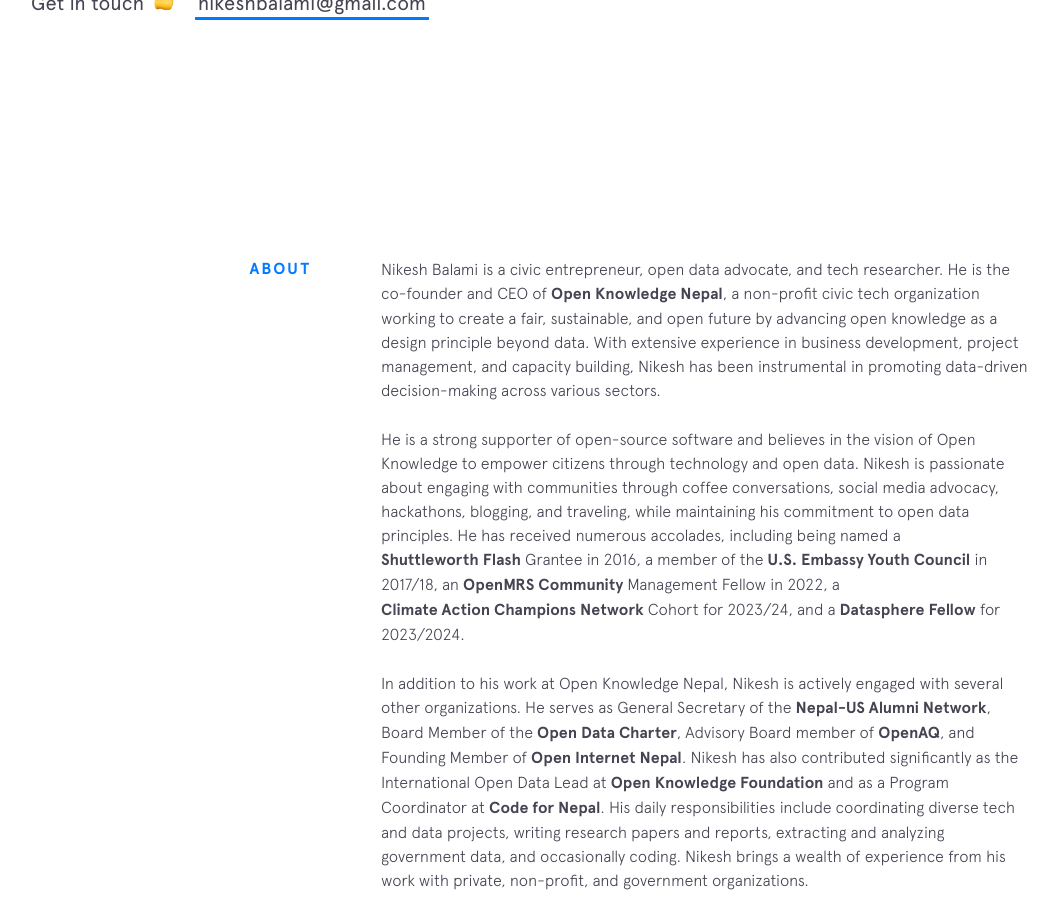
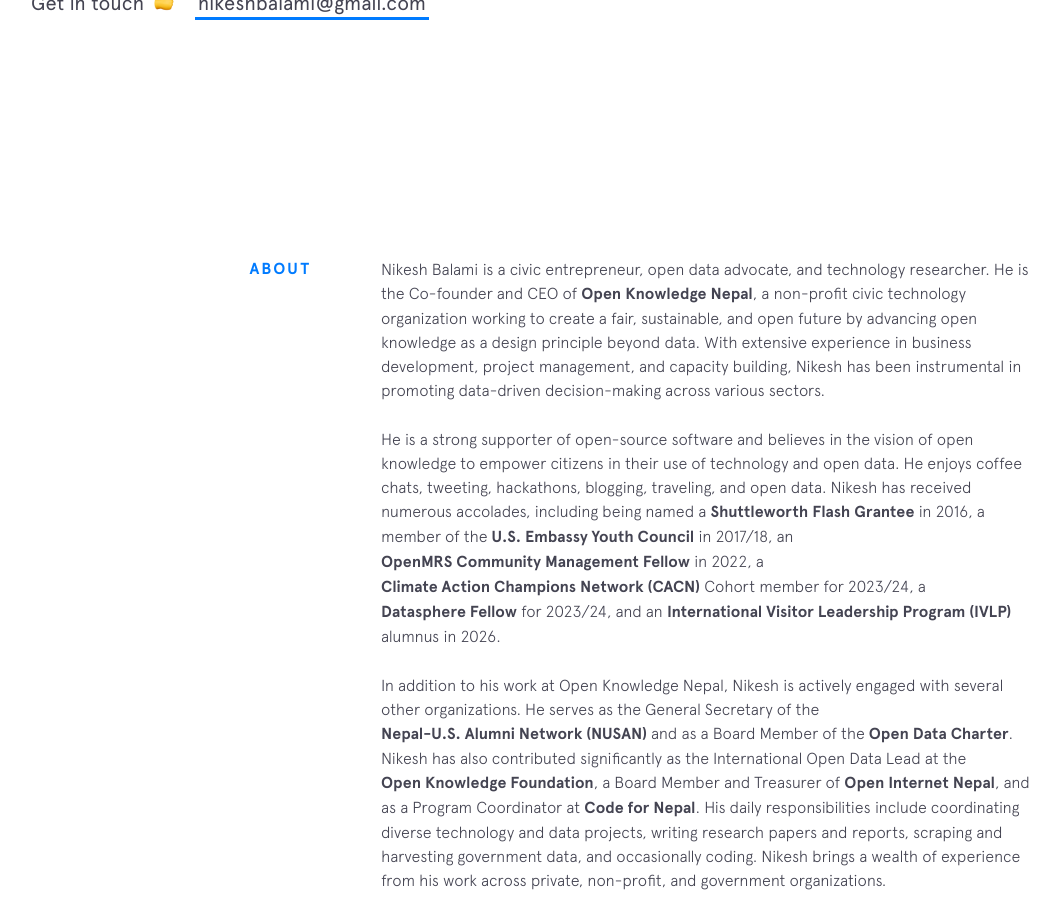
Before and after one commit to nikeshbalami/nikeshbalami.github.io, a Jekyll site: the page built from index.html, in a window 1280 px wide and 900 px high, scrolled down 703 px. Shown: the whole window, without its empty margins (69-1129 px from the left). Built offline with Jekyll 4.4.1, drawn with Linux system fonts in a browser that asks for light colours; nearby versions of some CDN libraries.

Commit message:
modernise site: Inter font, indigo/slate color palette

```diff
--- a/_includes/background.html
+++ b/_includes/background.html
@@ -2,13 +2,13 @@
   <div class="section__title">About</div>
   <div class="section__content">
     <p>
-      Nikesh Balami is a civic entrepreneur, open data advocate, and tech researcher. He is the co-founder and CEO of <a class="underline-link" href="http://oknp.org" target="_blank">Open Knowledge Nepal</a>, a non-profit civic tech organization working to create a fair, sustainable, and open future by advancing open knowledge as a design principle beyond data. With extensive experience in business development, project management, and capacity building, Nikesh has been instrumental in promoting data-driven decision-making across various sectors.
+      Nikesh Balami is a civic entrepreneur, open data advocate, and technology researcher. He is the Co-founder and CEO of <a class="underline-link" href="http://oknp.org" target="_blank">Open Knowledge Nepal</a>, a non-profit civic technology organization working to create a fair, sustainable, and open future by advancing open knowledge as a design principle beyond data. With extensive experience in business development, project management, and capacity building, Nikesh has been instrumental in promoting data-driven decision-making across various sectors.
     </p>
     <p>
-      He is a strong supporter of open-source software and believes in the vision of Open Knowledge to empower citizens through technology and open data. Nikesh is passionate about engaging with communities through coffee conversations, social media advocacy, hackathons, blogging, and traveling, while maintaining his commitment to open data principles. He has received numerous accolades, including being named a <a class="underline-link" href="https://www.shuttleworthfoundation.org/" target="_blank">Shuttleworth Flash</a> Grantee in 2016, a member of the <a class="underline-link" href="https://www.usycn.org/" target="_blank">U.S. Embassy Youth Council</a> in 2017/18, an <a class="underline-link" href="https://openmrs.org/" target="_blank">OpenMRS Community</a> Management Fellow in 2022, a <a class="underline-link" href="https://www.orfonline.org/forums/climate-action-champions-network" target="_blank">Climate Action Champions Network</a> Cohort for 2023/24, and a <a class="underline-link" href="https://www.thedatasphere.org/" target="_blank">Datasphere Fellow</a> for 2023/2024.
+      He is a strong supporter of open-source software and believes in the vision of open knowledge to empower citizens in their use of technology and open data. He enjoys coffee chats, tweeting, hackathons, blogging, traveling, and open data. Nikesh has received numerous accolades, including being named a <a class="underline-link" href="https://www.shuttleworthfoundation.org/" target="_blank">Shuttleworth Flash Grantee</a> in 2016, a member of the <a class="underline-link" href="https://www.usycn.org/" target="_blank">U.S. Embassy Youth Council</a> in 2017/18, an <a class="underline-link" href="https://openmrs.org/" target="_blank">OpenMRS Community Management Fellow</a> in 2022, a <a class="underline-link" href="https://www.orfonline.org/forums/climate-action-champions-network" target="_blank">Climate Action Champions Network (CACN)</a> Cohort member for 2023/24, a <a class="underline-link" href="https://www.thedatasphere.org/" target="_blank">Datasphere Fellow</a> for 2023/24, and an <a class="underline-link" href="https://exchanges.state.gov/non-us/program/international-visitor-leadership-program-ivlp" target="_blank">International Visitor Leadership Program (IVLP)</a> alumnus in 2026.
     </p>
     <p>
-      In addition to his work at Open Knowledge Nepal, Nikesh is actively engaged with several other organizations. He serves as General Secretary of the <a class="underline-link" href="https://nusan.org/" target="_blank">Nepal-US Alumni Network</a>, Board Member of the <a class="underline-link" href="https://opendatacharter.org/" target="_blank">Open Data Charter</a>, Advisory Board member of <a class="underline-link" href="https://openaq.org/" target="_blank">OpenAQ</a>, and Founding Member of <a class="underline-link" href="https://openinternet.org.np/" target="_blank">Open Internet Nepal</a>. Nikesh has also contributed significantly as the International Open Data Lead at <a class="underline-link" href="https://okfn.org/" target="_blank">Open Knowledge Foundation</a> and as a Program Coordinator at <a class="underline-link" href="https://codefornepal.org/" target="_blank">Code for Nepal</a>. His daily responsibilities include coordinating diverse tech and data projects, writing research papers and reports, extracting and analyzing government data, and occasionally coding. Nikesh brings a wealth of experience from his work with private, non-profit, and government organizations.
+      In addition to his work at Open Knowledge Nepal, Nikesh is actively engaged with several other organizations. He serves as the General Secretary of the <a class="underline-link" href="https://nusan.org/" target="_blank">Nepal-U.S. Alumni Network (NUSAN)</a> and as a Board Member of the <a class="underline-link" href="https://opendatacharter.org/" target="_blank">Open Data Charter</a>. Nikesh has also contributed significantly as the International Open Data Lead at the <a class="underline-link" href="https://okfn.org/" target="_blank">Open Knowledge Foundation</a>, a Board Member and Treasurer of <a class="underline-link" href="https://openinternet.org.np/" target="_blank">Open Internet Nepal</a>, and as a Program Coordinator at <a class="underline-link" href="https://codefornepal.org/" target="_blank">Code for Nepal</a>. His daily responsibilities include coordinating diverse technology and data projects, writing research papers and reports, scraping and harvesting government data, and occasionally coding. Nikesh brings a wealth of experience from his work across private, non-profit, and government organizations.
     </p>
     <!-- {% include employment-status.html %} -->
   </div>
--- a/_includes/head.html
+++ b/_includes/head.html
@@ -26,5 +26,5 @@
 <meta name="twitter:title" content="{{site.title}}">
 <meta name="twitter:description" content="{{site.description}}">
 <meta name="twitter:image:src" content="{{site.cover}}">
-<link href="https://fonts.googleapis.com/css?family=Inconsolata:400,700" rel="stylesheet">
+<link href="https://fonts.googleapis.com/css2?family=Inter:wght@300;400;500;600;700&family=Inconsolata:wght@400;700&display=swap" rel="stylesheet">
 <link rel="stylesheet" href="{{ site.baseurl }}/css/main.css" hreflang="en-us">
```
Also changed, not shown: _scss/partials/_base.scss (+7 -2 lines), _scss/partials/_globals.scss (+9 -9 lines).
